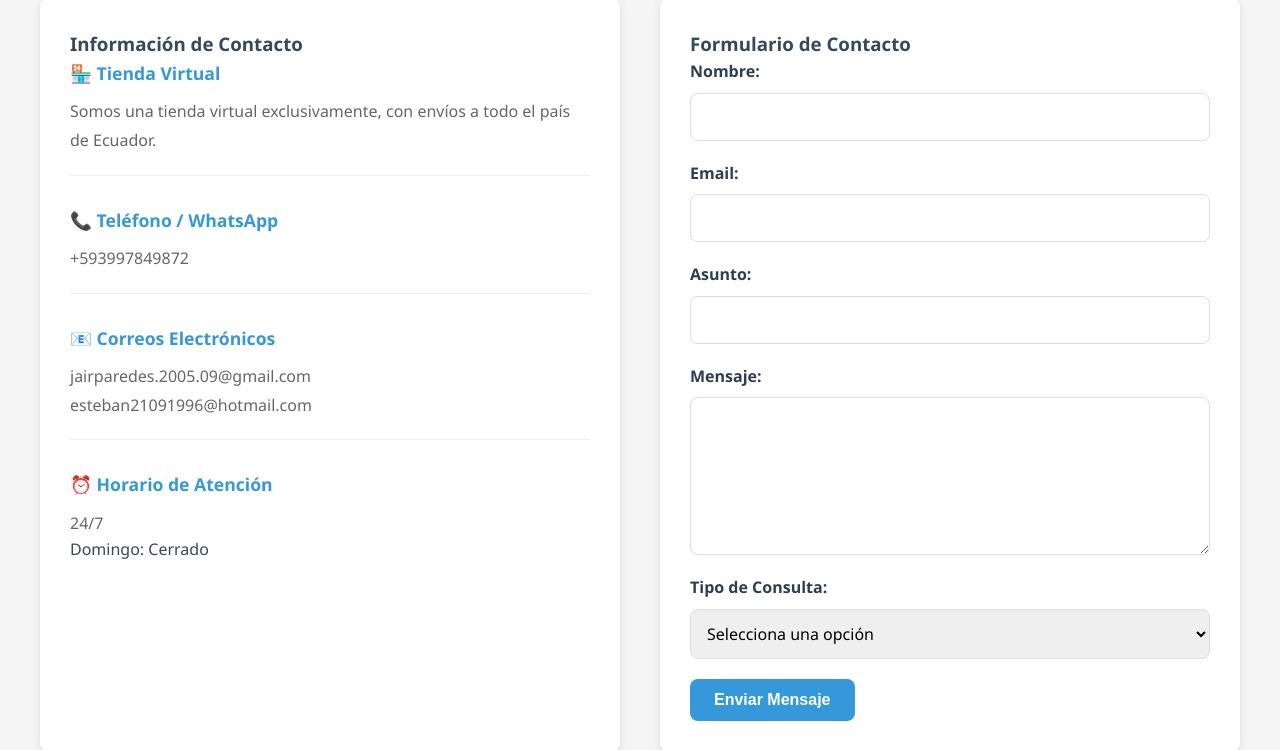
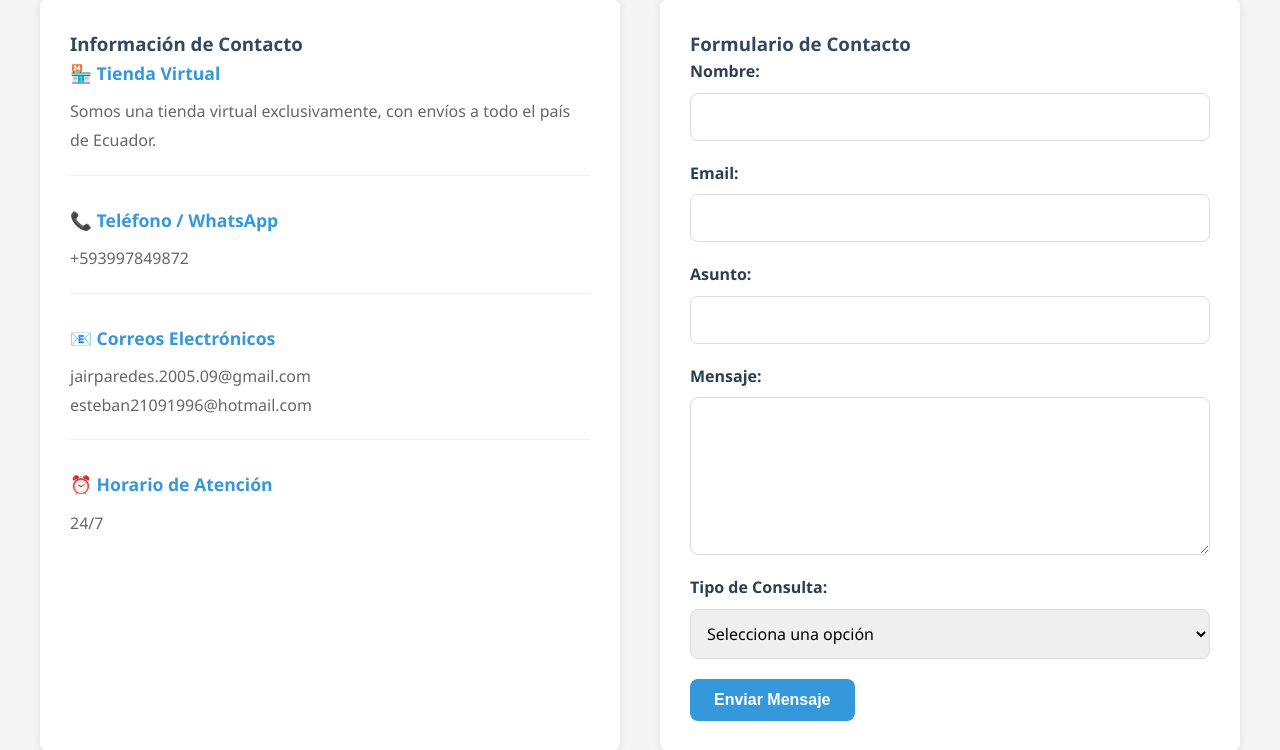
Before and after one commit to Esteban2005-blip/MI-TIENDA-VIRTUAL, a Flask app: page /contacto in a window 1280 px wide. Shown: the part 320-1070 px from the top of the page. Run offline with Flask 3, Linux system fonts and the light colour scheme.

Commit message:
Eliminar información incorrecta sobre el horario de atención en la sección de contacto

```diff
--- a/templates/contacto.html
+++ b/templates/contacto.html
@@ -24,8 +24,6 @@
             <div class="info-item">
                 <h4>⏰ Horario de Atención</h4>
                 <p>24/7</p>
-                    Domingo: Cerrado
-                </p>
             </div>
         </div>
 
```
